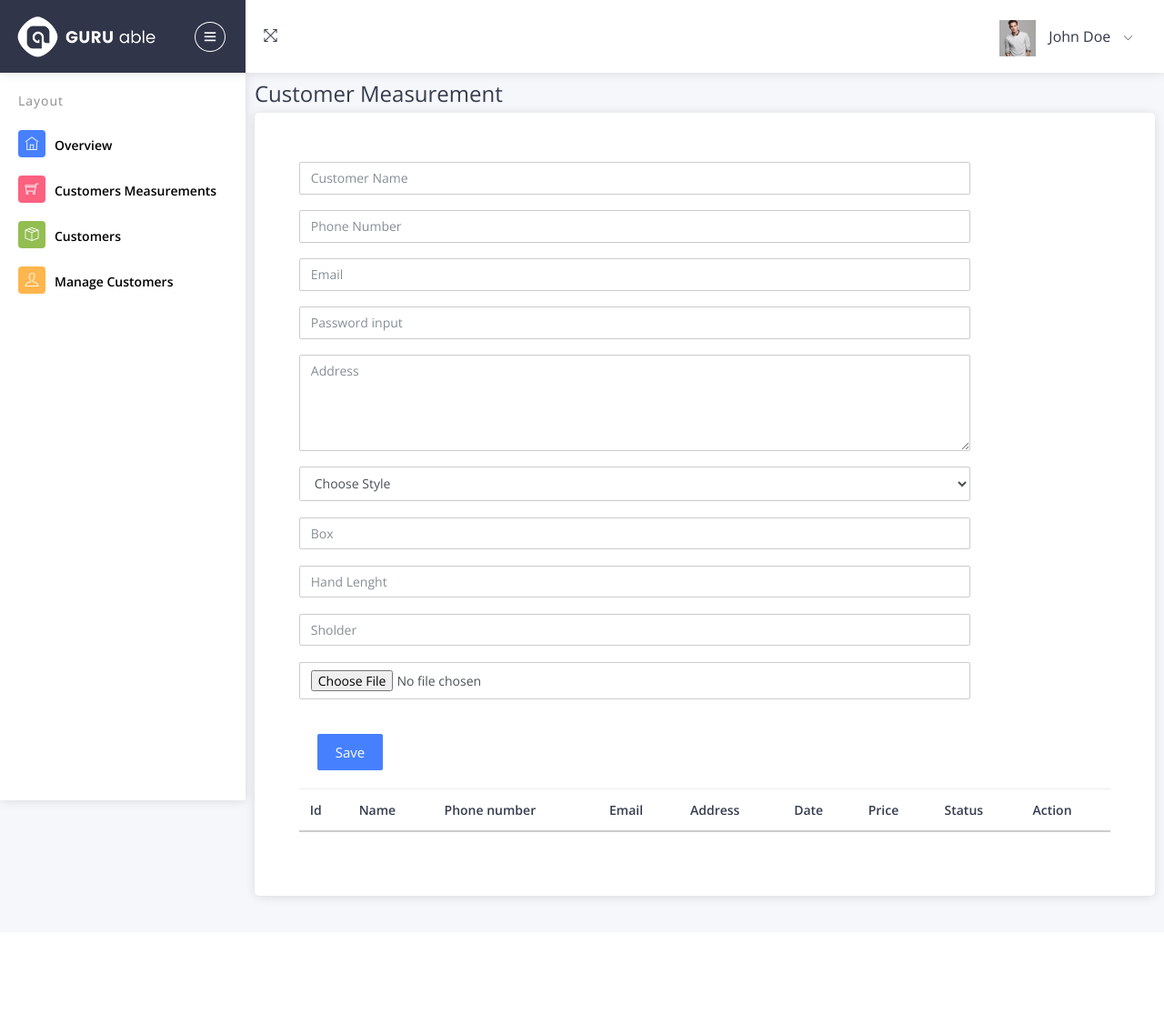
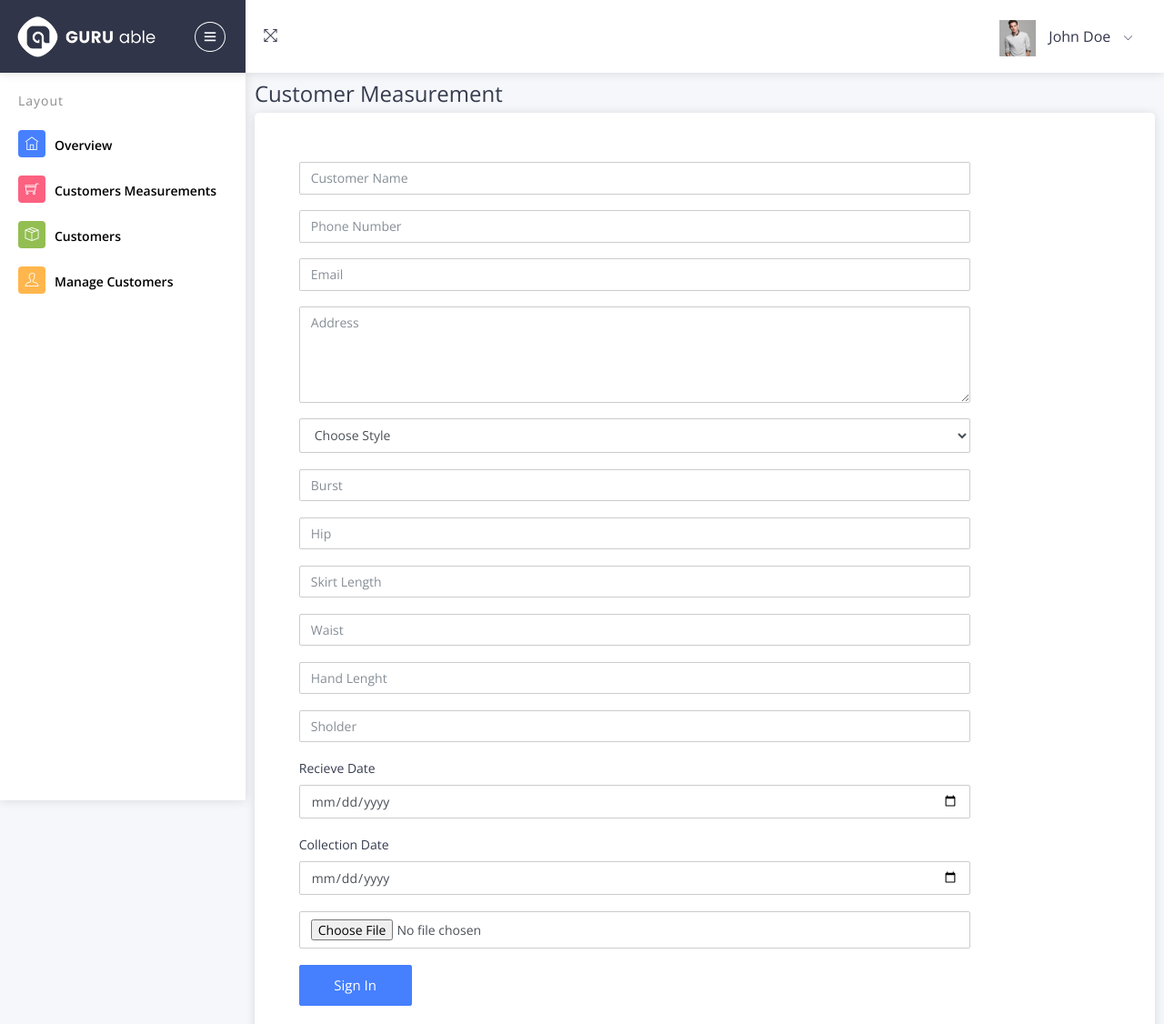
Before and after one commit to emmacob123/fashion, a PHP site: page /measurement.php in a window 1280 px wide. Shown: the top 1126 px of the page at 91% size. Before the commit the page ends 992 px from the top, so only its background shows below. Run offline with PHP 8.4, Linux system fonts and the light colour scheme; lists and menus that the app fills with data are empty.

Commit message:
Edit on admin measurement

```diff
--- a/form-elements-component.html
+++ b/form-elements-component.html
@@ -100,7 +100,7 @@
                                         <div class="media">
                                             <img class="d-flex align-self-center" src="assets/images/user.png" alt="Generic placeholder image">
                                             <div class="media-body">
-                                                <h5 class="notification-user">John Doe</h5>
+                                                <h5 class="notification-user">Joe Doe</h5>
                                                 <p class="notification-msg">Lorem ipsum dolor sit amet, consectetuer elit.</p>
                                                 <span class="notification-time">30 minutes ago</span>
                                             </div>
--- /dev/null
+++ b/includes/admin_measurement.php
@@ -0,0 +1,164 @@
+<?php require_once "database.php";
+    require_once "session.php";
+//     if (isset($_POST['button'])) {
+
+
+//     if (empty($emptyFields)) {
+//         $fullname = $_POST['fullname'];
+//         $phone = $_POST['phone'];
+//         $email = $_POST['email'];
+//         $address = $_POST['address'];
+//         $style = $_POST['style'];
+//         $burst = $_POST['burst'];
+//         $hip = $_POST['hip'];
+//         $skirt_length = $_POST['skirt_length'];
+//         $waist = $_POST['waist'];
+//         $hand_lenght = $_POST['hand_lenght'];
+//         $sholder = $_POST['sholder'];
+//         $recieve_date = $_POST['recieve_date'];
+//         $collection_date = $_POST['collection_date'];
+//         $file = $_POST['file'];
+
+
+//         if (!filter_var($email, FILTER_VALIDATE_EMAIL)) {
+//             $result = "<p style='color:#ff0000; '>incorrect email address</p>";
+
+//         } else {
+//             $sqlSelect = "SELECT * FROM measurement WHERE  phone=:phone OR email=:email";
+//             $sqlInsert = "INSERT INTO measurement (fullname, phone, email, address, style, burst, hip, skirt_length, waist, hand_lenght, sholder, recieve_date, collection_date, file)
+//             VALUES(:fullname, :phone, :email, :address, :style :burst, :hip, :skirt_length, :waist, :hand_lenght, :sholder, :recieve_date, :collection_date, :file)";
+
+//             $statement = $connection->prepare($sqlSelect);
+//             $statement->bindValue(":phone", $phone);
+//             $statement->bindValue(":email", $email);
+//             $statement->execute();
+//             $details = $statement->rowCount();
+//             if ($details > 0) {
+//                 $details = $statement->fetch(PDO::FETCH_OBJ);
+//                 if ($phone == $details->phone) {
+//                     $result = "<p style='color:#ff0000; '>{$phone} is already taken.</p>";
+//                 }
+//                 if ($email == $details->email) {
+//                     $result = "<p style='color:#ff0000; '>{$email} is already taken.</p>";
+//                 }
+
+//             } else {
+//                 $statement = $connection->prepare($sqlInsert);
+//                 $statement->bindValue(":fullname", $fullname);
+//                 $statement->bindValue(":phone", $phone);
+//                 $statement->bindValue(":email", $email);
+//                 $statement->bindValue(":address", $address);
+//                 $statement->bindValue(":style", $style);
+//                 $statement->bindValue(":burst", $burst);
+//                 $statement->bindValue(":hip", $hip);
+//                 $statement->bindValue(":skirt_length", $skirt_length);
+//                 $statement->bindValue(":waist", $waist);
+//                 $statement->bindValue(":hand_lenght", $hand_lenght);
+//                 $statement->bindValue(":sholder", $sholder);
+//                 // $statement->bindValue(":recieve_date", $recieve_date);
+//                 // $statement->bindValue(":collection_date", $collection_date);
+//                 // $statement->bindValue(":file", $file);
+//                 $statement->execute();
+
+
+//                 $result = "<script>  swal({
+//                 title: \"Registration successful!!\",
+//                 type: \"success\",
+//                 timer: 3000,
+//                 showConfirmButton: false
+//               }, function(){
+//                     window.location.href = \"login.php\";
+//               });
+//               </script>";
+//             }
+//         }
+//     } elseif (count($emptyFields) == 1) {
+//         if (isset($_POST['button'])) {
+//                      $fullname = $_POST['fullname'];
+//          $phone = $_POST['phone'];
+//          $email = $_POST['email'];
+//          $address = $_POST['address'];
+//          $style = $_POST['style'];
+//          $burst = $_POST['burst'];
+//          $hip = $_POST['hip'];
+//          $skirt_length = $_POST['skirt_length'];
+//          $waist = $_POST['waist'];
+//          $hand_lenght = $_POST['hand_lenght'];
+//          $sholder = $_POST['sholder'];
+//          $recieve_date = $_POST['recieve_date'];
+//          $collection_date = $_POST['collection_date'];
+//          $file = $_POST['file'];
+
+
+//             $result = "<p style='color:#ff0000; '> There was 1 error in the form. <br>";
+//             foreach ($emptyFields as $formError) {
+//                 $result .= "<ul style='color:#ff0000'><li style='color:#ff0000'>{$formError}</li></ul>";
+//             }
+//             $result .= "</p>";
+//         }
+//     } else {
+//         if (isset($_POST['button'])) {
+//             $email = $_POST['email'];
+//             $user = $_POST['fullname'];
+//             $result = "<p style='color:#ff0000; '> There are " . count($emptyFields) . " errors in the form <br>";
+//             foreach ($emptyFields as $formErrors) {
+//                 $result .= "<ul style='color:#ff0000'><li style=#ff0000>{$formErrors}</li></ul>";
+//             }
+//             $result .= "</p>";
+//         }
+//     }
+
+
+    if ($_SERVER['REQUEST_METHOD']=== 'POST'){
+          if(isset($_POST["btn"]))
+         {
+         $fullname = $_POST['fullname'];
+         $phone = $_POST['phone'];
+         $email = $_POST['email'];
+         $address = $_POST['address'];
+         $style = $_POST['style'];
+         $burst = $_POST['burst'];
+         $hip = $_POST['hip'];
+         $skirt_length = $_POST['skirt_length'];
+         $waist = $_POST['waist'];
+         $hand_lenght = $_POST['hand_lenght'];
+         $sholder = $_POST['sholder'];
+         $recieve_date = $_POST['recieve_date'];
+         $collection_date = $_POST['collection_date'];
+         $file = $_POST['file'];
+
+         //$date = date('Y-m-d H:i:s');
+
+
+        try{
+        $statement = $pdo->prepare("INSERT INTO measurement (fullname, phone, email, address, style, burst, hip, skirt_length, waist, hand_lenght, sholder, recieve_date, collection_date, file)
+                       VALUES(:fullname, :phone, :email, :address, :style :burst, :hip, :skirt_length, :waist, :hand_lenght, :sholder, :recieve_date, :collection_date, :file)");
+                     $statement->bindValue(':fullname', $fullname);
+                     $statement->bindValue(':phone', $phone);
+                     $statement->bindValue(':email', $email);
+                     $statement->bindValue(':address', $address);
+                     $statement->bindValue(':style', "");
+                     $statement->bindValue(':burst', $burst);
+                     $statement->bindValue(':hip', $hip);
+                     $statement->bindValue(':skirt_length', $skirt_length);
+                     $statement->bindValue(':waist', $waist);
+                     $statement->bindValue(':hand_lenght', $hand_lenght);
+                     $statement->bindValue(':sholder', $sholder);
+                     $statement->bindValue(':recieve_date', "");
+                     $statement->bindValue(':collection_date', "");
+                     $statement->bindValue(':file', "");
+                     $statement->execute();
+                    }catch (Exception $e)
+
+                    {
+                       echo $e->getMessage();
+
+                    }
+                  }else{
+                    echo "One or more data entered was invalid. Please try again";
+
+                  }
+                }
+
+
+?>
--- a/measurement.php
+++ b/measurement.php
@@ -1,7 +1,7 @@
 <!DOCTYPE html>
 <html lang="en">
-<?php require_once "includes/header.php"?>
-
+<?php require_once "includes/header.php";?>
+<?php require_once "includes/admin_measurement.php";?>
 
 <body>
     <!-- Pre-loader start -->
@@ -16,7 +16,7 @@
                 </div>
                 <div class="ring">
 
-                    <div class="frame"></div>
+                <div class="frame"></div>
                 </div>
                 <div class="ring">
                     <div class="frame"></div>
@@ -143,39 +143,33 @@
                                             <div class="orders">
 
                                             </div>
-                                            <form class="col-sm-12">
+                                            <form class="col-sm-12" action="<?php echo $_SERVER['PHP_SELF'] ?>" method="post" enctype="multipart/form-data">
                                                                 <div class="form-group row">
                                                                     <div class="col-sm-10">
-                                                                        <input type="text" name="fullname" class="form-control" placeholder="Customer Name">
+                                                                        <input type="text" name="fullname" class="form-control" placeholder="Customer Name" required>
                                                                     </div>
                                                                 </div>
                                                                 <div class="form-group row">
                                                                     <div class="col-sm-10">
                                                                         <input type="tel" name="phone" class="form-control"
-                                                                        placeholder="Phone Number">
+                                                                        placeholder="Phone Number" required>
                                                                     </div>
                                                                 </div>
                                                                 <div class="form-group row">
                                                                         <div class="col-sm-10">
-                                                                            <input type="email" class="form-control"
-                                                                            placeholder="Email">
+                                                                            <input type="email" name="email" class="form-control"
+                                                                            placeholder="Email" >
                                                                         </div>
                                                                     </div>
                                                                 <div class="form-group row">
-                                                                    <div class="col-sm-10">
-                                                                        <input type="password" class="form-control"
-                                                                        placeholder="Password input">
-                                                                    </div>
-                                                                </div>
-                                                                <div class="form-group row">
                                                                                 <div class="col-sm-10">
-                                                                                    <textarea rows="5" cols="5" class="form-control"
+                                                                                    <textarea rows="5" name="address" cols="5" class="form-control"
                                                                                     placeholder="Address"></textarea>
                                                                                 </div>
                                                                             </div>
                                                                     <div class="form-group row">
                                                                         <div class="col-sm-10">
-                                                                            <select name="select" class="form-control">
+                                                                            <select name="style" class="form-control" >
                                                                                 <option value="opt1">Choose Style</option>
                                                                                 <option value="opt2">Gown</option>
                                                                                 <option value="opt3">Ankara</option>
@@ -189,40 +183,67 @@
                                                                     </div>
                                                                     <div class="form-group row">
                                                                         <div class="col-sm-10">
-                                                                            <input type="text"
+                                                                            <input type="text" name="burst"
                                                                             class="form-control"
-                                                                            placeholder="Box">
+                                                                            placeholder="Burst" >
                                                                         </div>
                                                                     </div>
                                                                     <div class="form-group row">
+                                                                    <div class="col-sm-10">
+                                                                        <input type="text" name="hip" class="form-control"
+                                                                        placeholder="Hip" >
+                                                                    </div>
+                                                                </div>
+                                                                  <div class="form-group row">
+                                                                    <div class="col-sm-10">
+                                                                        <input type="text" name="skirt_length" class="form-control"
+                                                                        placeholder="Skirt Length" >
+                                                                    </div>
+                                                                </div>
+
+                                                                       <div class="form-group row">
+                                                                    <div class="col-sm-10">
+                                                                        <input type="text" name="waist" class="form-control"
+                                                                        placeholder="Waist" >
+                                                                    </div>
+                                                                </div>
+                                                                    <div class="form-group row">
                                                                         <div class="col-sm-10">
-                                                                                <input type="text" class="form-control"
-                                                                                placeholder="Hand Lenght">
+                                                                                <input type="text" name="hand_lenght" class="form-control"
+                                                                                placeholder="Hand Lenght" >
                                                                             </div>
                                                                         </div>
                                                                         <div class="form-group row">
                                                                             <div class="col-sm-10">
-                                                                                    <input type="text" class="form-control"
-                                                                                    placeholder="Sholder">
+                                                                                    <input type="text" name="sholder" class="form-control"
+                                                                                    placeholder="Sholder" >
+                                                                                </div>
+                                                                            </div>
+                                                                            <div class="form-group row">
+                                                                            <div class="col-sm-10">
+                                                                            <label for="">Recieve Date</label>
+                                                                                    <input type="date" name="recieve_date" class="form-control"
+                                                                                    placeholder="Date Recieve" >
+                                                                                </div>
+                                                                            </div>
+                                                                            <div class="form-group row">
+                                                                            <div class="col-sm-10">
+                                                                                <label for="">Collection Date</label>
+                                                                                    <input type="date" name="collection_date" class="form-control"
+                                                                                    placeholder="Collection Date" >
                                                                                 </div>
                                                                             </div>
                                                                             <div class="form-group row">
                                                                                 <div class="col-sm-10">
-                                                                                    <input type="file" class="form-control">
+                                                                                    <input type="file" name="file" class="form-control" >
                                                                                 </div>
                                                                             </div>
-                                                                            <div class="card-block">                                                        <button type="button" class="btn btn-primary" id="primary-popover-content" data-container="body" data-toggle="popover" title="Primary color states" data-placement="bottom" data-content="<div class='color-code'>
-                                                            <div class='row'>
-                                                              <div class='col-sm-6 col-xs-12'>
-                                                                <span class='block'>Normal</span>
-                                                                <span class='block'>
-                                                                  <small>#4680ff</small>
-                                                              </span>
-                                                          </div>
-                                                          <div class='col-sm-6 col-xs-12'>
-                                                            <div class='display-color' style='background-color:#4680ff;'">Save</div>
-                                                        </div>
-
+                                                                            <div class="row m-t-4">
+                                                                            <div class="col-md-2">
+                                                                            <button name="btn" class="btn btn-primary btn-md btn-block waves-effect text-center m-b-20">Sign in</button>
+                                                                            </div>
+                                                                            </div>
+                                                                        </div>
                                                               </form>
                                             <table class="table">
                                                 <thead>
```
Also changed, not shown: 1 other file.
